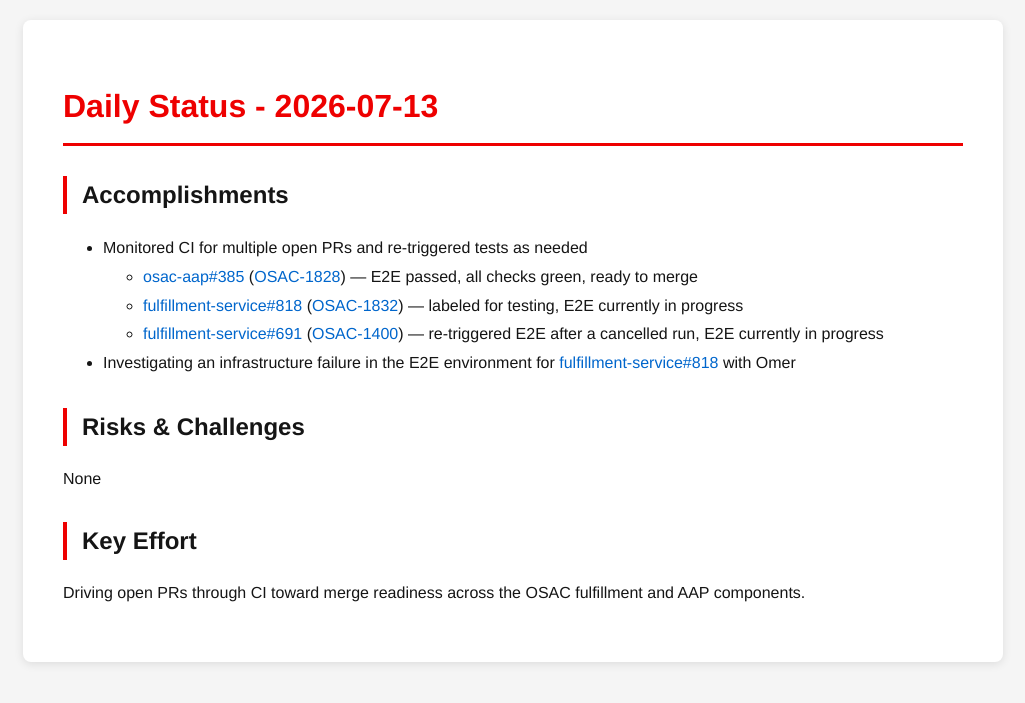
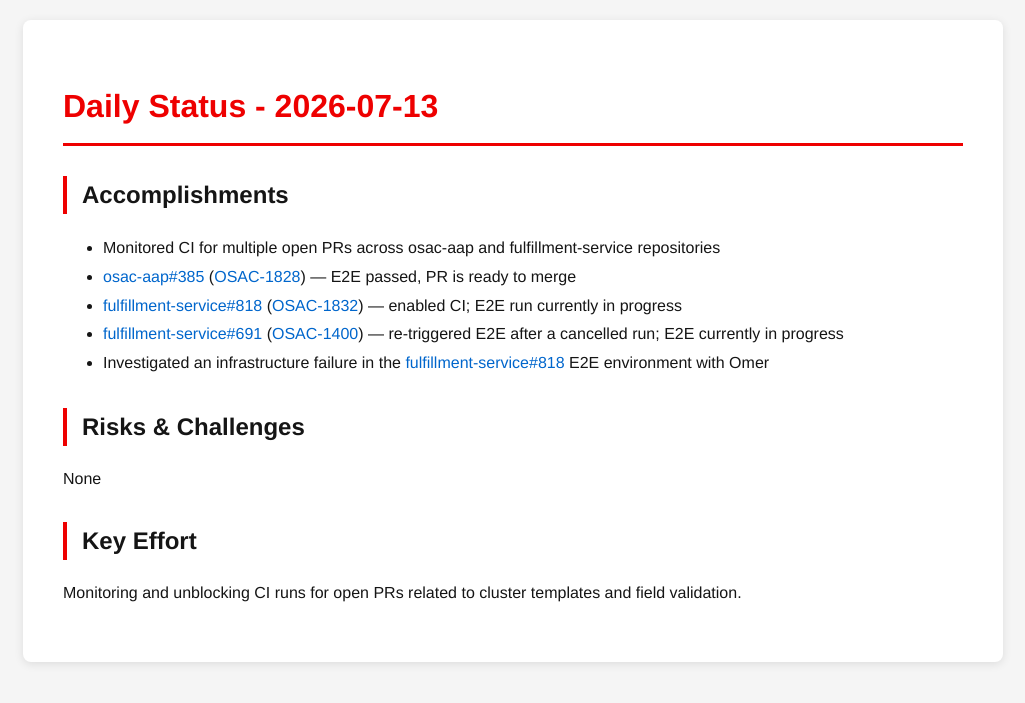
Before and after one commit to tzvatot/daily-status, a Jekyll site: the page built from 2026-07-13.md, in a window 1280 px wide. Shown: the top 703 px of the page, without its empty margins (127-1152 px from the left). Built offline with Jekyll 4.4.1, drawn with Linux system fonts in a browser that asks for light colours.

Commit message:
Daily status update - 2026-07-13

```diff
--- a/2026-07-13.md
+++ b/2026-07-13.md
@@ -7,14 +7,14 @@ date: 2026-07-13
 # Daily Status - 2026-07-13
 
 ## Accomplishments
-- Monitored CI for multiple open PRs and re-triggered tests as needed
-  - [osac-aap#385](https://github.com/osac-project/osac-aap/pull/385) ([OSAC-1828](https://redhat.atlassian.net/browse/OSAC-1828)) — E2E passed, all checks green, ready to merge
-  - [fulfillment-service#818](https://github.com/osac-project/fulfillment-service/pull/818) ([OSAC-1832](https://redhat.atlassian.net/browse/OSAC-1832)) — labeled for testing, E2E currently in progress
-  - [fulfillment-service#691](https://github.com/osac-project/fulfillment-service/pull/691) ([OSAC-1400](https://redhat.atlassian.net/browse/OSAC-1400)) — re-triggered E2E after a cancelled run, E2E currently in progress
-- Investigating an infrastructure failure in the E2E environment for [fulfillment-service#818](https://github.com/osac-project/fulfillment-service/pull/818) with Omer
+- Monitored CI for multiple open PRs across osac-aap and fulfillment-service repositories
+- [osac-aap#385](https://github.com/osac-project/osac-aap/pull/385) ([OSAC-1828](https://redhat.atlassian.net/browse/OSAC-1828)) — E2E passed, PR is ready to merge
+- [fulfillment-service#818](https://github.com/osac-project/fulfillment-service/pull/818) ([OSAC-1832](https://redhat.atlassian.net/browse/OSAC-1832)) — enabled CI; E2E run currently in progress
+- [fulfillment-service#691](https://github.com/osac-project/fulfillment-service/pull/691) ([OSAC-1400](https://redhat.atlassian.net/browse/OSAC-1400)) — re-triggered E2E after a cancelled run; E2E currently in progress
+- Investigated an infrastructure failure in the [fulfillment-service#818](https://github.com/osac-project/fulfillment-service/pull/818) E2E environment with Omer
 
 ## Risks & Challenges
 None
 
 ## Key Effort
-Driving open PRs through CI toward merge readiness across the OSAC fulfillment and AAP components.
+Monitoring and unblocking CI runs for open PRs related to cluster templates and field validation.
```
